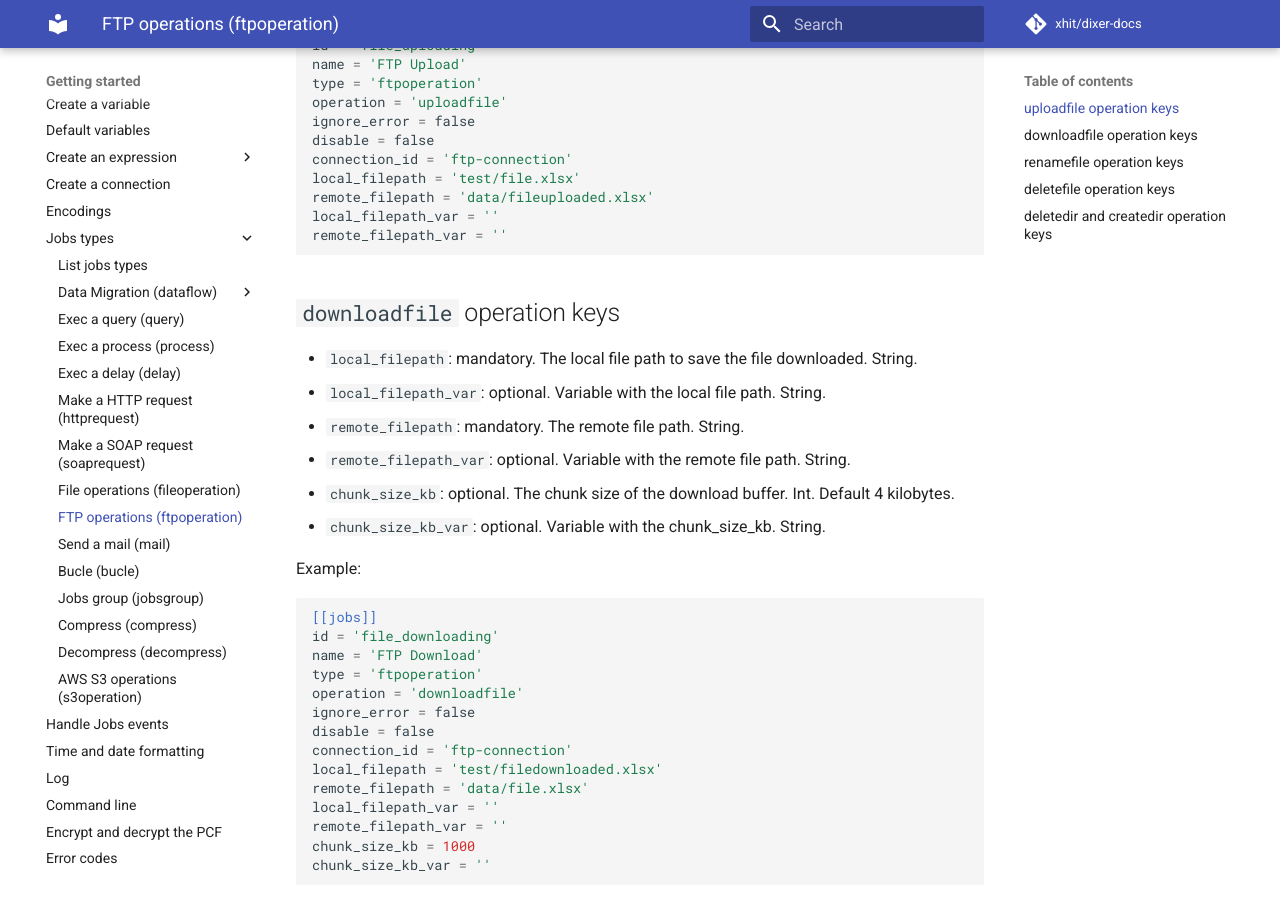
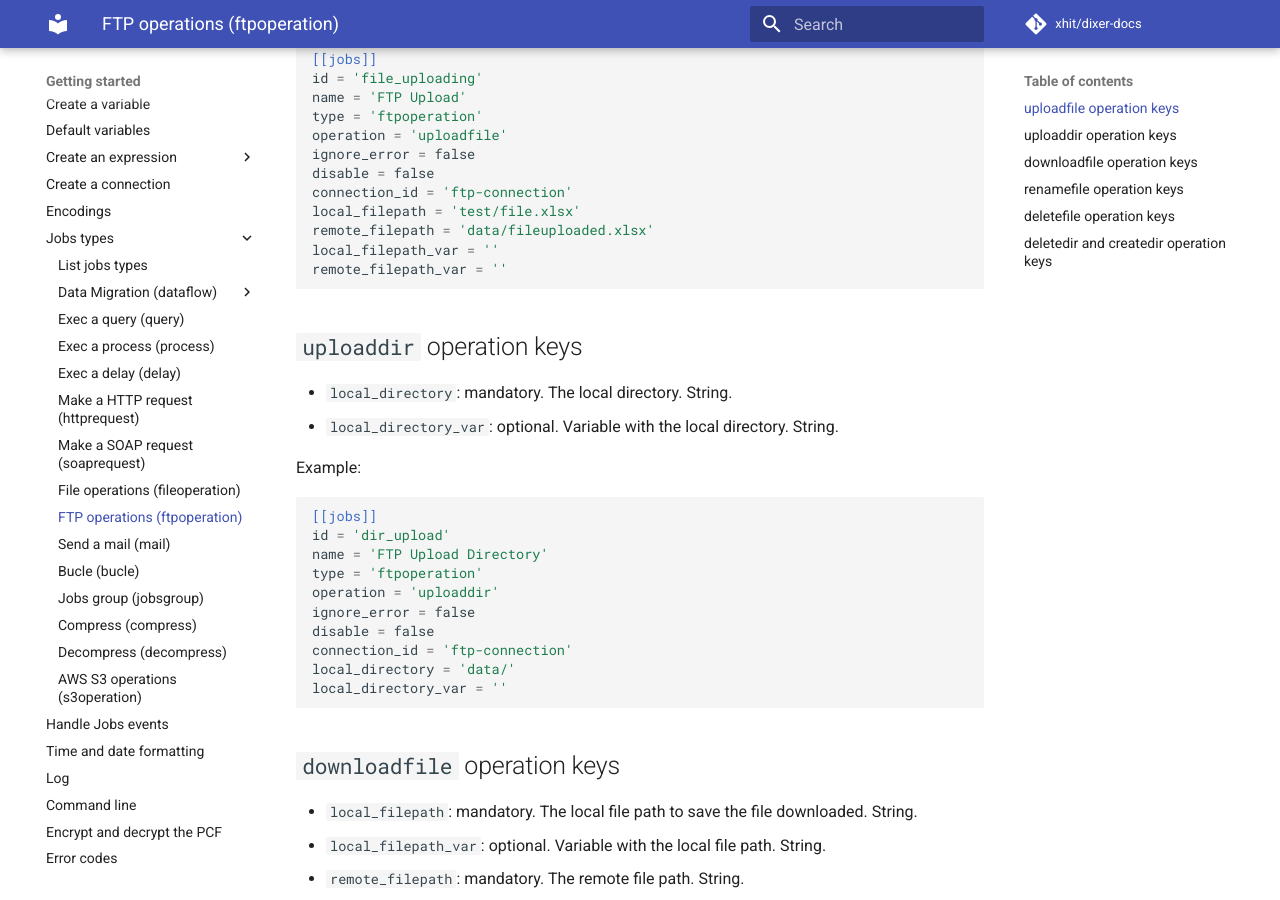
Before and after one commit to Dixer-ETL/dixer-docs, an MkDocs documentation site: the page built from docs/documentation/jobs/FTP-operations.md, in a window 1280 px wide and 900 px high, scrolled down 882 px. Built offline with MkDocs 1.6.1 and Material for MkDocs 9.7.7, drawn with Linux system fonts in a browser that asks for light colours; comment, search, counter and statistics services are not loaded; some of the changed text lies outside the part shown.

Commit message:
Doc fot ftpoperation uploaddir

````diff
--- a/docs/documentation/jobs/FTP-operations.md
+++ b/docs/documentation/jobs/FTP-operations.md
@@ -7,6 +7,7 @@ To do this, set the job with type `ftpoperation`.
 This job type has a key to define the file operation. The key is `operation` and accepts this values:
 
 - `uploadfile`: Upload a file.
+- `uploaddir`: Upload a directory.
 - `downloadfile`: Download a file.
 - `renamefile`: Rename a remote file.
 - `deletefile`: Delete a remote file.
@@ -37,6 +38,26 @@ local_filepath = 'test/file.xlsx'
 remote_filepath = 'data/fileuploaded.xlsx'
 local_filepath_var = ''
 remote_filepath_var = ''
+```
+
+## `uploaddir` operation keys
+
+- `local_directory`: mandatory. The local directory. String.
+- `local_directory_var`: optional. Variable with the local directory. String.
+
+Example:
+
+```toml
+[[jobs]]
+id = 'dir_upload'
+name = 'FTP Upload Directory'
+type = 'ftpoperation'
+operation = 'uploaddir'
+ignore_error = false
+disable = false
+connection_id = 'ftp-connection'
+local_directory = 'data/'
+local_directory_var = ''
 ```
 
 ## `downloadfile` operation keys
````
Also changed, not shown: docs/Changelog.md (+1 -0 lines), docs/documentation/Error-codes.md (+1 -1 lines).
